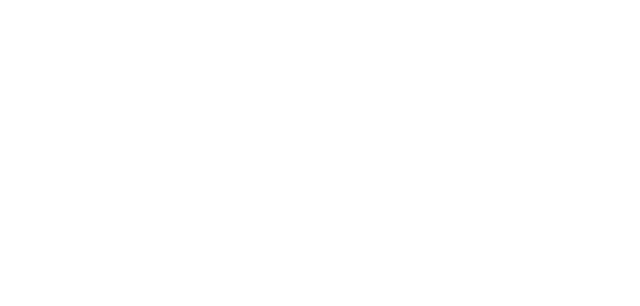
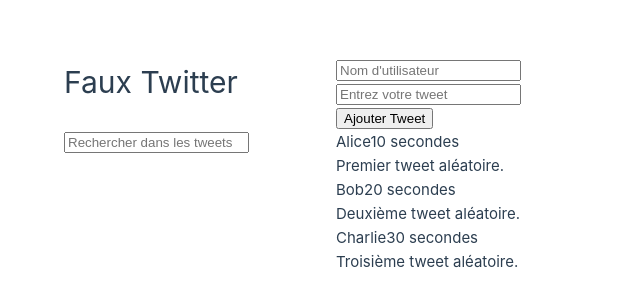
Before and after one commit to roddone/l3sdn-td1, a Vue app: page / in a window 1280 px wide. Shown: the part 234-540 px from the top of the page, without its empty margins (0-640 px from the left). Built offline with nearby package versions, Linux system fonts and the light colour scheme.

Commit message:
séparation du projets dans différents composants

```diff
--- a/src/App.vue
+++ b/src/App.vue
@@ -1,9 +1,44 @@
-<script setup>
-</script>
+<!-- App.vue -->
+<template>
+    <div id="app">
+      <h1>Faux Twitter</h1>
 
-<template>
+      <!-- Champs de tweet -->
+      <TweetBox @tweet-added="addTweet" />
 
-</template>
+      <!-- Champ de recherche -->
+      <SearchBox v-model="searchQuery" />
 
-<style scoped>
-</style>
+      <!-- Liste des tweets -->
+      <TweetList :tweets="tweets" :searchQuery="searchQuery" />
+    </div>
+  </template>
+
+  <script setup>
+  import { ref, onMounted } from 'vue';
+  import TweetBox from './components/TweetBox.vue';
+  import SearchBox from './components/SearchBox.vue';
+  import TweetList from './components/TweetList.vue';
+
+  const username = ref('');
+  const tweetText = ref('');
+  const tweets = ref([]);
+  const searchQuery = ref('');
+
+  const addTweet = (tweet) => {
+    tweets.value.unshift(tweet);
+  };
+
+  const generateRandomTweets = () => {
+    const examples = [
+      { username: 'Alice', text: 'Premier tweet aléatoire.', timestamp: Date.now() - 10000 },
+      { username: 'Bob', text: 'Deuxième tweet aléatoire.', timestamp: Date.now() - 20000 },
+      { username: 'Charlie', text: 'Troisième tweet aléatoire.', timestamp: Date.now() - 30000 }
+    ];
+    tweets.value = examples;
+  };
+
+  onMounted(() => {
+    generateRandomTweets();
+  });
+  </script>
--- /dev/null
+++ b/src/components/SearchBox.vue
@@ -0,0 +1,12 @@
+<!-- components/SearchBox.vue -->
+<template>
+    <div class="search-box">
+      <input type="text" v-model="searchQuery" placeholder="Rechercher dans les tweets">
+    </div>
+  </template>
+
+  <script setup>
+  import { ref } from 'vue';
+
+  const searchQuery = ref('');
+  </script>
--- /dev/null
+++ b/src/components/Tweet.vue
@@ -0,0 +1,38 @@
+<!-- components/Tweet.vue -->
+<template>
+    <div class="tweet">
+      <div class="tweet-box">
+        <div class="tweet-header">
+          <span class="username">{{ tweet.username }}</span>
+          <span class="time">{{ getTimeSinceTweet(tweet.timestamp) }}</span>
+        </div>
+        <div class="tweet-text">{{ tweet.text }}</div>
+      </div>
+    </div>
+  </template>
+
+  <script setup>
+  import { ref } from 'vue';
+
+  const props = defineProps({
+    tweet: Object
+  });
+
+  const getTimeSinceTweet = (timestamp) => {
+    const now = Date.now();
+    const seconds = Math.floor((now - timestamp) / 1000);
+
+    if (seconds < 60) {
+      return `${seconds} secondes`;
+    } else if (seconds < 3600) {
+      const minutes = Math.floor(seconds / 60);
+      return `${minutes} minutes`;
+    } else if (seconds < 86400) {
+      const hours = Math.floor(seconds / 3600);
+      return `${hours} heures`;
+    } else {
+      const days = Math.floor(seconds / 86400);
+      return `${days} jours`;
+    }
+  };
+  </script>
--- /dev/null
+++ b/src/components/TweetBox.vue
@@ -0,0 +1,28 @@
+<!-- components/TweetBox.vue -->
+<template>
+    <div class="tweet-box">
+      <input type="text" v-model="username" placeholder="Nom d'utilisateur">
+      <input type="text" v-model="tweetText" placeholder="Entrez votre tweet">
+      <button @click="addTweet">Ajouter Tweet</button>
+    </div>
+  </template>
+
+  <script setup>
+  import { ref, defineEmits } from 'vue';
+
+  const username = ref('');
+  const tweetText = ref('');
+  const { emit } = defineEmits(['tweet-added']);
+
+  const addTweet = () => {
+    if (username.value && tweetText.value) {
+      emit('tweet-added', {
+        username: username.value,
+        text: tweetText.value,
+        timestamp: Date.now()
+      });
+      username.value = '';
+      tweetText.value = '';
+    }
+  };
+  </script>
--- /dev/null
+++ b/src/components/TweetList.vue
@@ -0,0 +1,25 @@
+<!-- components/TweetList.vue -->
+<template>
+    <div class="tweets">
+      <Tweet v-for="(tweet, index) in filteredTweets" :key="index" :tweet="tweet" />
+    </div>
+  </template>
+
+  <script setup>
+  import { computed } from 'vue';
+  import Tweet from './Tweet.vue';
+
+  const props = defineProps({
+    tweets: Array,
+    searchQuery: String
+  });
+
+  const filteredTweets = computed(() => {
+    if (!props.searchQuery) {
+      return props.tweets;
+    } else {
+      const query = props.searchQuery.toLowerCase();
+      return props.tweets.filter(tweet => tweet.text.toLowerCase().includes(query));
+    }
+  });
+  </script>
```
